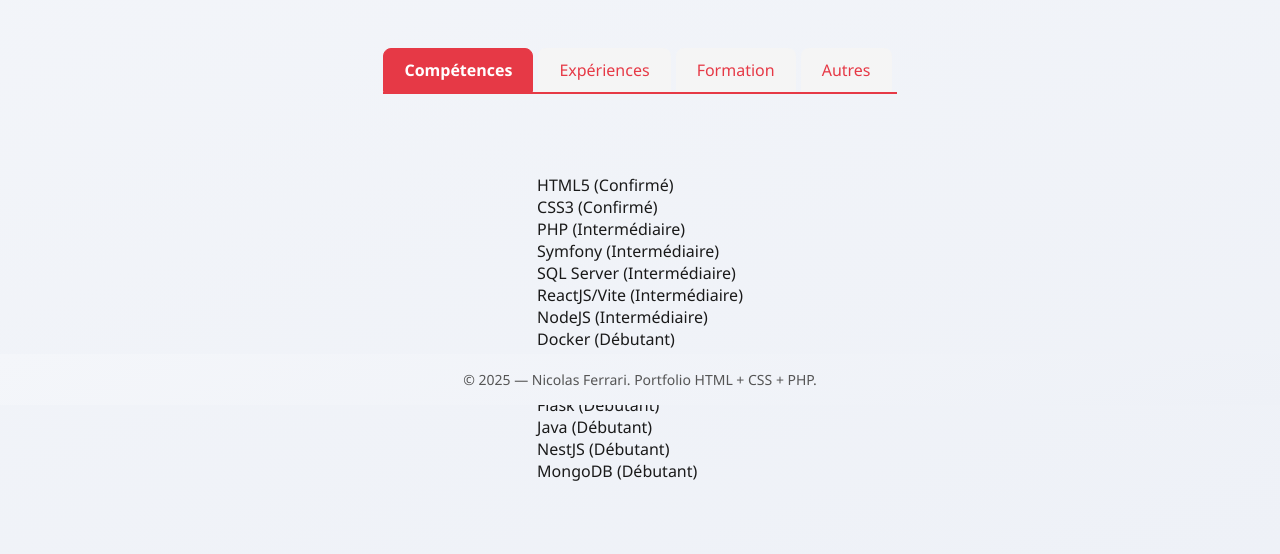
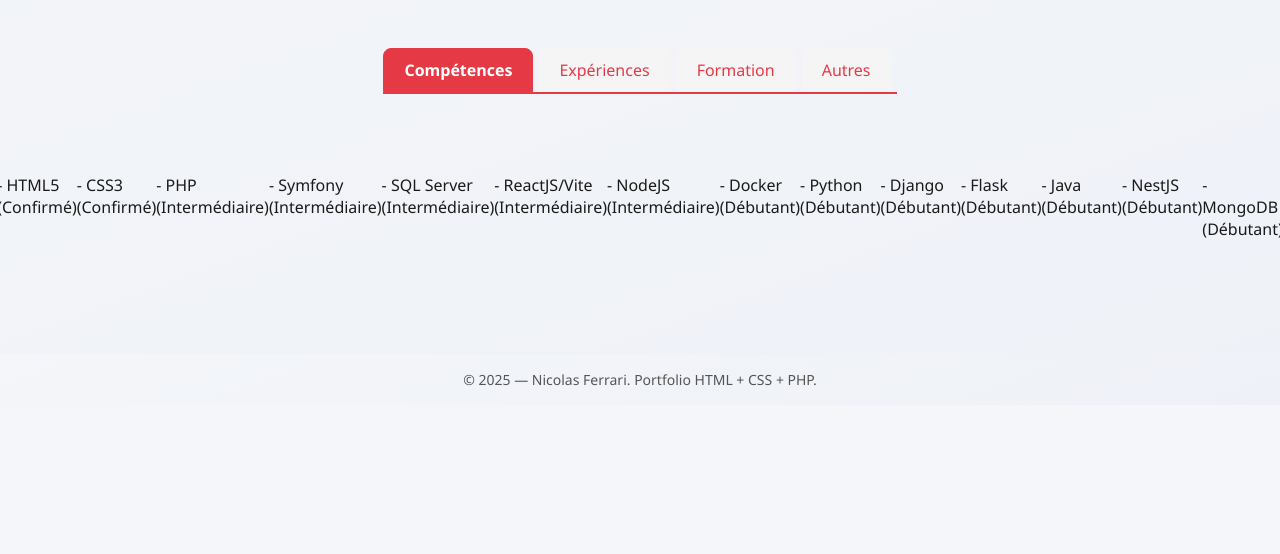
Before and after one commit to nicoferr/portfolio, a PHP site: page /cv.php in a window 1280 px wide. Shown: the part 395-949 px from the top of the page. After the commit the page ends 781 px from the top, so only its background shows below. Run offline with PHP 8.4, Linux system fonts and the light colour scheme; some libraries are stand-ins or nearby versions.

Commit message:
modif skills

```diff
--- a/cv.php
+++ b/cv.php
@@ -37,12 +37,12 @@
           Compétences
     ---------------------------->
     <div id="skills" class="tab-content active">
-      <div class="grid grid-cols-4 gap-4">
+      <div class="flex skills">
         <?php
           foreach($cv["skills"] as $skill) {
         ?>
-            <div class="skill">
-              <?= $skill["name"]." (".$skill["level"].")" ?>
+            <div class="flex skill">
+              - <?= $skill["name"]." (".$skill["level"].")" ?>
             </div>
         <?php
           }
```
